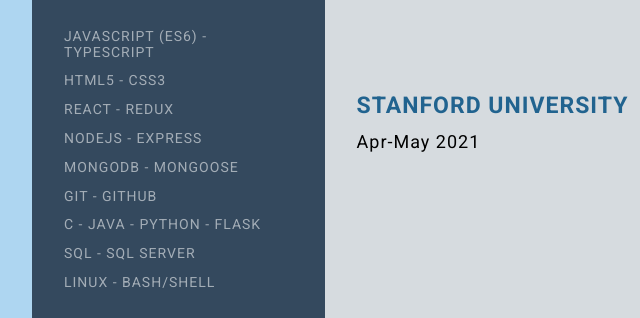
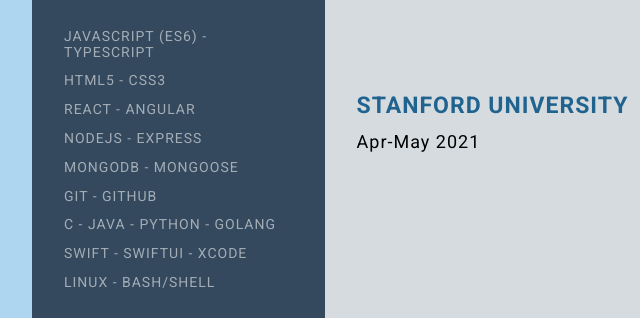
Before and after one commit to zerok1986/my-resume-html-css, a plain HTML site: page index.html in a window 1280 px wide. Shown: the part 808-1126 px from the top of the page, 96-736 px from the left. Drawn offline with Linux system fonts and the light colour scheme.

Commit message:
Modify tech skills

```diff
--- a/index.html
+++ b/index.html
@@ -56,7 +56,7 @@
                             <p>HTML5 - CSS3</p>
                         </li>
                         <li>
-                            <p>React - Redux</p>
+                            <p>React - Angular</p>
                         </li>
                         <li>
                             <p>NodeJS - Express</p>
@@ -68,10 +68,10 @@
                             <p>Git - GitHub</p>
                         </li>
                         <li>
-                            <p>C - Java - Python - Flask</p>
+                            <p>C - Java - Python - Golang</p>
                         </li>
                         <li>
-                            <p>SQL - SQL Server</p>
+                            <p>Swift - SwiftUI - XCode</p>
                         </li>
                         <li>
                             <p>Linux - Bash/Shell</p>
```
